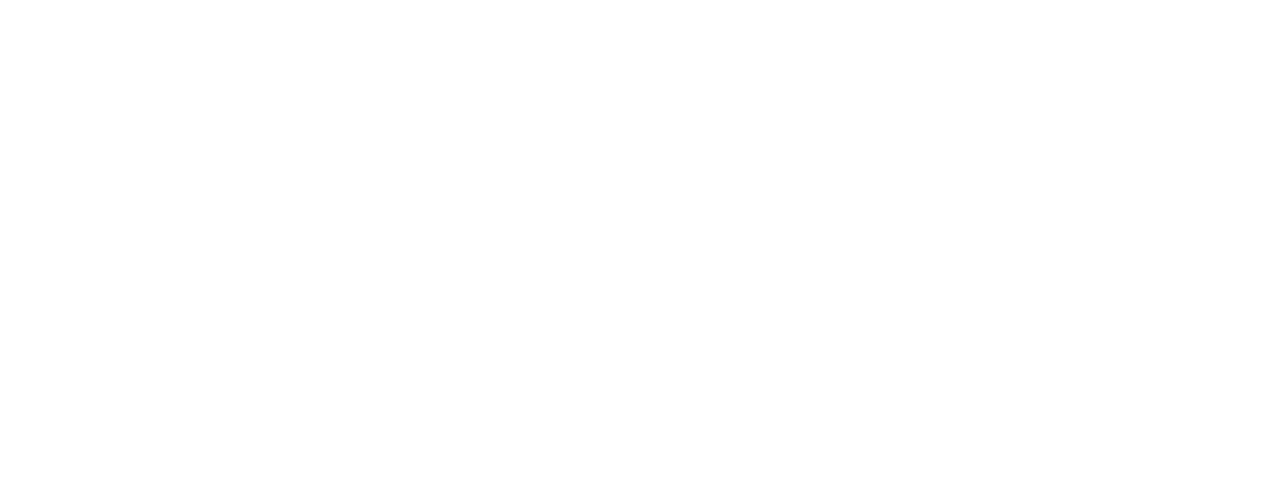
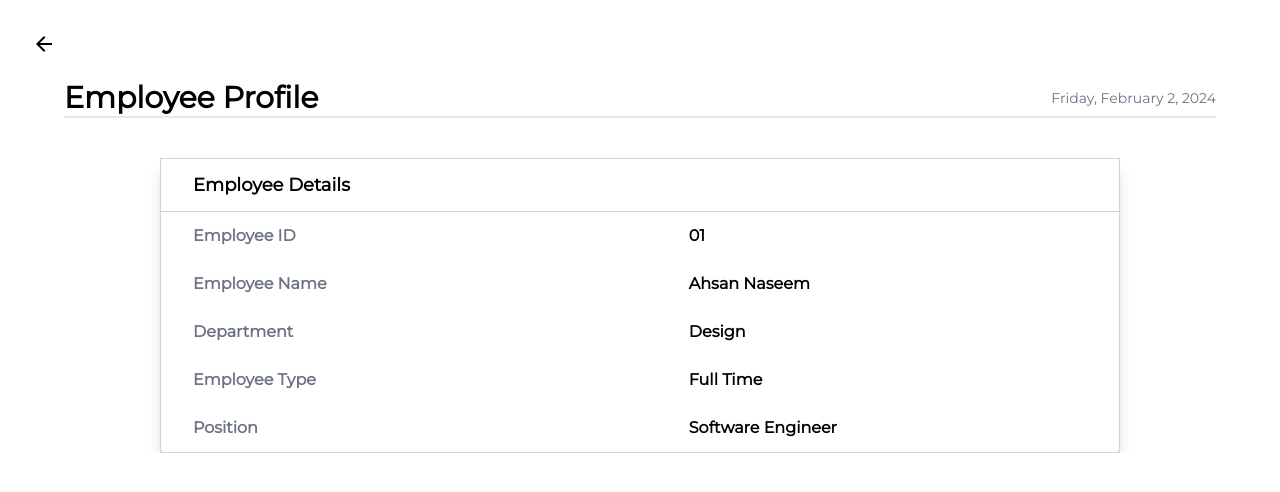
Before and after one commit to ahsannaseem1/Smart-HRM, a React (Create React App) app in the folder frontend/: page /dashboard/Employees/EmployeeProfile in a window 1280 px wide. Before the commit this address had no page. Shown: the top 492 px of the page. Built offline with nearby package versions, Linux system fonts and the light colour scheme.

Commit message:
employee profile

```diff
--- a/frontend/public/index.html
+++ b/frontend/public/index.html
@@ -29,7 +29,7 @@
   href="https://fonts.googleapis.com/icon?family=Material+Icons"
 />
 
-    <title>React App</title>
+    <title>Smart HRM</title>
   </head>
   <body>
     <noscript>You need to enable JavaScript to run this app.</noscript>
--- a/frontend/src/App.js
+++ b/frontend/src/App.js
@@ -19,6 +19,7 @@
 import Applicants from "./Components/Dashboard/Recruitment/Applicants";
 import { BrowserRouter, Routes, Route } from "react-router-dom";
 import Footer from "./Components/Intro/Footer";
+import EmployeeProfile from "./Components/Dashboard/Employees/EmployeeProfile";
 
 function App() {
   return (
@@ -54,6 +55,7 @@
           />
           <Route path="/register" element={<Register></Register>}></Route>
           <Route path="/dashboard/Employees/AddEmployee" element={<AddEmployee></AddEmployee>}></Route>
+          <Route path="/dashboard/Employees/EmployeeProfile" element={<EmployeeProfile></EmployeeProfile>}></Route>
           <Route path="/dashboard/attendance" element={<AttendancePage></AttendancePage>}></Route>
           <Route path="/dashboard/leave" element={<Leave></Leave>}></Route>
           <Route path="/dashboard/payroll" element={<Payroll></Payroll>}></Route>
--- a/frontend/src/Components/Attendance/Attendance.jsx
+++ b/frontend/src/Components/Attendance/Attendance.jsx
@@ -76,15 +76,15 @@
       <DashboardOverview pageName="Attendance" />
 
       {/* Upper Section */}
-      <div className="flex flex-row pt-6 mb-8">
-        <div className="flex flex-col justify-center items-center w-1/3 rounded-xl mr-4 border border-gray-200 shadow-md shadow-gray-300 hover:shadow-blue-300 cursor-pointer">
+      <div className="flex flex-row mt-4 w-full">
+        <div className="flex flex-col justify-center items-center w-1/3 rounded-xl mr-6 border border-gray-200 shadow-md shadow-gray-300 hover:shadow-blue-300 cursor-pointer">
           <p className="text-2xl font-extrabold text-center p-2 rounded-md">
             <EventAvailableIcon /> {employeeID}
           </p>
           <p className="text-md text-center text-gray-500">Employee ID</p>
         </div>
 
-        <div className="w-1/3 p-1 bg-transparent rounded-xl mr-4 border border-gray-200 shadow-md shadow-gray-300 hover:shadow-blue-300 cursor-pointer">
+        <div className="w-1/3 p-1 bg-transparent rounded-xl mr-6 border border-gray-200 shadow-md shadow-gray-300 hover:shadow-blue-300 cursor-pointer">
           {/* Attendance Percentage Section */}
           <div className="w-1/2">
             <p className="text-xl p-1 font-extrabold text-center rounded-md">
@@ -124,33 +124,34 @@
       </div>
 
       {/* Bottom Section - Attendance Details */}
-      <p className="text-xl font-semibold mb-4">
+      <p className="text-xl font-semibold mb-4 mt-8">
         Attendance Details for {selectedMonth}
       </p>
-      <div className="flex flex-col border border-black bg-transparent rounded-md p-4">
+      <div className="flex flex-col border border-gray-200 rounded-xl shadow-md shadow-gray-300 w-full">
         {/* Headings */}
-        <div className="flex flex-row font-semibold mb-2 border-b-2">
-          <div className="w-1/4">
-            <CalendarTodayIcon /> Date
+        <div className="flex flex-row font-semibold p-3 border-b border-gray-200 w-full">
+          <div className="w-1/4 flex justify-center items-center">
+            <CalendarTodayIcon /> <p className="ml-2">Date</p>
           </div>
-          <div className="w-1/4">
-            <AccessTimeIcon /> Check In
+          <div className="w-1/4 flex justify-center items-center">
+            <AccessTimeIcon />
+            <p className="ml-2">Check In</p>
           </div>
-          <div className="w-1/4">
-            <AccessTimeIcon /> Check Out
+          <div className="w-1/4 flex justify-center items-center">
+            <AccessTimeIcon /> <p className="ml-2">Check Out</p>
           </div>
-          <div className="w-1/4">
-            <CheckIcon /> Status
+          <div className="w-1/4 flex justify-center items-center">
+            <CheckIcon /> <p className="ml-2">Status</p>
           </div>
         </div>
 
         {/* Attendance Details Data */}
         {attendanceDetails.map((detail) => (
-          <div key={detail.date} className="flex flex-row mb-2">
-            <div className="w-1/4">{detail.date}</div>
-            <div className="w-1/4">{detail.checkIn}</div>
-            <div className="w-1/4">{detail.checkOut}</div>
-            <div className="w-1/4">
+          <div key={detail.date} className="flex flex-row mb-2 p-1 mt-1">
+            <div className="w-1/4 text-center">{detail.date}</div>
+            <div className="w-1/4 text-center">{detail.checkIn}</div>
+            <div className="w-1/4 text-center">{detail.checkOut}</div>
+            <div className="w-1/4 text-center">
               {detail.status === "Present" ? (
                 <CheckIcon style={{ color: "#4caf50" }} />
               ) : (
--- /dev/null
+++ b/frontend/src/Components/Dashboard/Employees/EmployeeProfile.jsx
@@ -0,0 +1,63 @@
+import React from "react";
+import DashboardOverview from "../DashboardOverview";
+import { Link } from "react-router-dom";
+import ArrowBackIcon from "@mui/icons-material/ArrowBack";
+
+function EmployeeProfile() {
+  // Sample employee data
+  const employeeData = {
+    id: "01",
+    name: "Ahsan Naseem",
+    department: "Design",
+    employeeType: "Full Time",
+    position: "Software Engineer",
+  };
+
+  return (
+    <div className="flex flex-col md:flex-row ">
+      {/* Back button */}
+      <Link to='/dashboard/Employees'>
+        <ArrowBackIcon className="cursor-pointer absolute top-8 left-8 " />
+      </Link>
+
+      {/* Main content */}
+      <div className="w-full p-16">
+        {/* Dashboard overview */}
+        <DashboardOverview pageName="Employee Profile" />
+
+        {/* Employee profile details */}
+        <div className="overflow-x-auto flex justify-center items-center mt-10">
+          <table className="w-10/12 rounded-lg border border-gray-300 shadow-lg shadow-gray-300 cursor-pointer hover:shadow-blue-300 ">
+            <tbody>
+              <tr className="border border-gray-300">
+                <h1 className="text-lg pl-8 font-bold p-3">Employee Details</h1>
+              </tr>
+              <tr>
+                <th className="p-3 pl-8 text-left text-md text-gray-500">Employee ID</th>
+                <td className="p-3 text-md font-bold">{employeeData.id}</td>
+              </tr>
+              <tr>
+                <th className="p-3 pl-8 text-left text-md text-gray-500">Employee Name</th>
+                <td className="p-3 text-md font-bold">{employeeData.name}</td>
+              </tr>
+              <tr>
+                <th className="p-3 pl-8 text-left text-md text-gray-500">Department</th>
+                <td className="p-3 text-md font-bold">{employeeData.department}</td>
+              </tr>
+              <tr>
+                <th className="p-3 pl-8 text-left text-md text-gray-500">Employee Type</th>
+                <td className="p-3 text-md font-bold">{employeeData.employeeType}</td>
+              </tr>
+              <tr>
+                <th className="p-3 pl-8 text-left text-md text-gray-500">Position</th>
+                <td className="p-3 text-md font-bold">{employeeData.position}</td>
+              </tr>
+            </tbody>
+          </table>
+        </div>
+      </div>
+    </div>
+  );
+}
+
+export default EmployeeProfile;
--- a/frontend/src/Components/Dashboard/Leave/Leave.jsx
+++ b/frontend/src/Components/Dashboard/Leave/Leave.jsx
@@ -11,11 +11,11 @@
 import axios from "axios";
 
 function Leave() {
-  const dispatch=useDispatch();
+  const dispatch = useDispatch();
 
   const [employees, setEmployees] = useState([]);
-  const[hrEmail,setHrEmail]=useState([]);
-  const [loading,setLoading]=useState(false);
+  const [hrEmail, setHrEmail] = useState([]);
+  const [loading, setLoading] = useState(false);
   const data = useSelector((state) => state.EmployeeData);
 
   useEffect(() => {
@@ -33,11 +33,11 @@
       const response = await axios.post("http://localhost:5000/AcceptOrRejectLeave", {
         employeeId,
         leaveId,
-      status:action,
+        status: action,
         organizationId,
-      email:hrEmail
+        email: hrEmail
       });
-    if(response){
+      if (response) {
         setLoading(false);
         dispatch(setEmployeeData(response.data));
       }
@@ -59,14 +59,20 @@
         <Sidebar></Sidebar>
       </div>
       <div className="w-full p-4">
-        <DashboardOverview pageName="Leave"></DashboardOverview>
-        <button className="bg-bg-color p-2 rounded-lg text-white shadow-md mb-4 active:bg-white active:text-bg-color"><AddIcon></AddIcon>Apply Leave</button>
-
+        <DashboardOverview pageName="Leaves"></DashboardOverview>
+        <div className="flex items-center mb-4">
+          <button
+            className="bg-bg-color px-3 py-2 rounded-3xl border-none font-bold text-center cursor-pointer transition duration-400 hover:shadow-lg hover:shadow-gray-400 active:transform active:scale-97 active:shadow-lg"
+          >
+            <AddIcon className="inline-block" style={{ color: 'white' }} />
+            <span className="ml-2 text-white">Apply Leave</span>
+          </button>
+        </div>
         <div className="flex justify-between gap-8 w-full h-[77%] ">
-          <div className="flex flex-col w-1/3 border border-black rounded-md shadow-lg min-h-full">
+          <div className="flex flex-col w-1/3 border border-gray-200 rounded-xl shadow-md shadow-gray-300 min-h-full cursor-pointer">
             <div className="font-bold">
-              <p className="p-4">Leave Calendar</p>
-              <hr className="border border-black"></hr>
+              <p className="p-4 text-bold">Leave Calendar</p>
+              <hr className="border border-gray-200"></hr>
             </div>
 
             {/* Display approved leave requests on Leave Calendar */}
@@ -104,10 +110,10 @@
               )}
           </div>
           <div className="w-2/3">
-            <div className="flex flex-col w-full border border-black rounded-md shadow-lg min-h-full">
+            <div className="flex flex-col w-full border border-gray-200 rounded-xl shadow-md shadow-gray-300 min-h-full cursor-pointer">
               <div className="font-bold">
                 <p className="p-4">Leave Requests</p>
-                <hr className="border border-black"></hr>
+                <hr className="border border-gray-200"></hr>
               </div>
               {/* Display pending leave requests in the Leave Requests section */}
               {employees &&
```
Also changed, not shown: frontend/src/Components/Styles/EmployeeCard.jsx (+20 -5 lines), 1 other file (tests, documents, lock files or other folders). Lines whose indentation alone changed are shown as unchanged.
